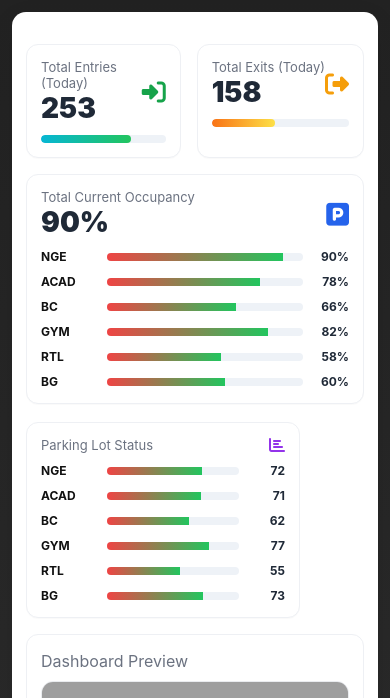
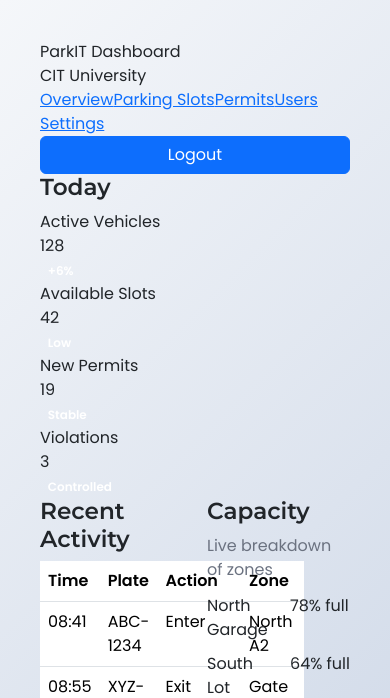
Before and after one commit to Kitanoed/Park_IT, a Django app: template templates/dashboard.html in a window 390 px wide. Shown: the top 698 px of the page. Run offline with Django 5.2, Linux system fonts and the light colour scheme; the template is opened without the code that fills it, so the values that code supplies are empty; grey boxes are pictures that could not be loaded.

Commit message:
feat(templates): update dashboard KPIs and register form

```diff
--- a/templates/dashboard.html
+++ b/templates/dashboard.html
@@ -1,172 +1,206 @@
-<!DOCTYPE html>
-<html lang="en">
-<head>
-  <meta charset="UTF-8" />
-  <meta name="viewport" content="width=device-width, initial-scale=1.0"/>
-  <title>Parking Manager — Dashboard</title>
-  <link rel="stylesheet" href="https://cdnjs.cloudflare.com/ajax/libs/font-awesome/6.4.2/css/all.min.css"/>
+{% extends 'base.html' %}
+{% load static %}
+
+{% block extra_head %}
+<link rel="stylesheet" href="https://cdnjs.cloudflare.com/ajax/libs/font-awesome/6.4.2/css/all.min.css">
 <style>
-    :root{
-      --bg:#f6f7fb;--text:#1f2937;--muted:#6b7280;--brand:#de911d;--accent:#c0392b;--accent2:#ffc300;
-      --card:#ffffff;--ok:#16a34a;--warn:#f59e0b;--ring:0 8px 26px rgba(0,0,0,.08);
+  :root {
+    --bg: #222;
+    --text: #1f2937;
+    --muted: #6b7280;
+    --brand: #de911d;
+    --accent: #c0392b;
+    --accent2: #ffc300;
+    --card: #ffffff;
+    --ok: #16a34a;
+    --warn: #f59e0b;
+    --ring: 0 8px 26px rgba(0,0,0,.08);
   }
-    *{box-sizing:border-box} html,body{height:100%}
-    body{margin:0;font-family:Inter,system-ui,Segoe UI,Roboto,Arial,sans-serif;background:linear-gradient(180deg,#222 0%, #2a2a2a 100%);color:var(--text)}
-    .shell{display:flex;min-height:100vh;padding:18px;gap:18px}
-
-    .sidebar{width:260px;min-width:260px;background:var(--card);border-radius:14px;padding:18px 16px 16px;box-shadow:var(--ring);display:flex;flex-direction:column;position:relative}
-    .mac-dots{display:flex;gap:8px;align-items:center}
-    .dot{width:12px;height:12px;border-radius:999px}
-    .dot.red{background:#ee5253}.dot.yellow{background:#feca57}.dot.green{background:#1dd1a1}
-    .brand{margin:14px 2px 8px;line-height:1.05}
-    .brand .top{font-size:28px;font-weight:800;color:var(--brand)}
-    .brand .bottom{font-size:18px;font-weight:800;color:#222;margin-top:2px}
-    .nav{margin-top:24px;display:flex;flex-direction:column;gap:10px}
-    .nav button{display:flex;align-items:center;gap:12px;border:none;border-radius:10px;padding:12px 14px;font-size:15px;background:transparent;color:#111;cursor:pointer;transition:.2s ease}
-    .nav button.active{background:linear-gradient(90deg,var(--accent),var(--accent2));color:#fff;font-weight:600;box-shadow:0 8px 18px rgba(192,57,43,.25)}
-    .nav button:hover:not(.active){background:#f3f4f6}
-    .sidebar .spacer{flex:1}
-    .admin{display:flex;align-items:center;gap:12px;padding:10px;border-radius:10px;background:#f8fafc}
-    .avatar{width:42px;height:42px;border-radius:999px;background:#e5e7eb}
-    .admin .name{font-weight:700;font-size:14px}.admin .email{font-size:12px;color:var(--muted)}
-
-    .main{flex:1;background:var(--card);border-radius:14px;box-shadow:var(--ring);padding:18px;display:flex;flex-direction:column;gap:18px}
-    .header{display:flex;align-items:center;justify-content:space-between;gap:16px}
-    .title{height:0}
-    .toolbar{display:none}
-
-    .grid{display:grid;gap:16px;grid-template-columns:repeat(12,1fr)}
-    .card{background:#fff;border:1px solid #eef0f4;border-radius:12px;padding:14px;box-shadow:0 1px 0 rgba(0,0,0,.02)}
-    .kpi{display:flex;align-items:center;justify-content:space-between}
-    .kpi .value{font-size:34px;font-weight:900}
-    .kpi .label{color:var(--muted);font-size:13px}
-    .bar{height:8px;background:#eef2f7;border-radius:999px;overflow:hidden}
-    .bar > span{display:block;height:100%;border-radius:999px;background:linear-gradient(90deg,#06b6d4,#22c55e)}
-    .list{display:flex;flex-direction:column;gap:10px}
-    .row{display:flex;align-items:center;gap:10px}
-    .row .tag{min-width:56px;font-size:12px;font-weight:700;color:#111}
-    .row .pct{min-width:36px;text-align:right;font-weight:700;font-size:12px}
-    .row .barline{flex:1;height:8px;background:#eef2f7;border-radius:999px;overflow:hidden}
-    .row .barline > span{display:block;height:100%;background:linear-gradient(90deg,#ef4444,#22c55e)}
-
-    .shot{width:100%;border-radius:12px;overflow:hidden;border:1px solid #eaecef;background:#f8f9fb}
-    .shot img{width:100%;height:auto;display:block}
-    .caption{font-size:12px;color:var(--muted);text-align:center;margin-top:8px}
-
-    @media (max-width:1100px){
-      .sidebar{display:none}.shell{padding:12px}.main{padding:14px}.grid{grid-template-columns:repeat(6,1fr)}
+  .shell { display: flex; min-height: 72vh; gap: 18px; }
+  .sidebar { width: 260px; min-width: 260px; background: var(--card); border-radius: 14px; padding: 18px 16px; box-shadow: var(--ring); display: flex; flex-direction: column; }
+  .brand { margin: 6px 2px 12px; line-height: 1.05; }
+  .brand .top { font-size: 26px; font-weight: 800; letter-spacing: .2px; }
+  .brand .bot { color: #9aa3af; font-size: 13px; }
+  .nav a { display: flex; align-items: center; gap: 10px; padding: 10px 12px; margin: 2px 0; color: #1f2937; text-decoration: none; border-radius: 10px; }
+  .nav a.active { background: #f6f7fb; color: #111827; }
+  .nav a .i { width: 28px; height: 28px; border-radius: 8px; background: #f3f4f6; display: inline-flex; align-items: center; justify-content: center; color: #111827; }
+  .content { flex: 1; display: flex; flex-direction: column; gap: 18px; }
+  .row { display: grid; grid-template-columns: repeat(12, 1fr); gap: 18px; }
+  .col-12 { grid-column: span 12; }
+  .col-6 { grid-column: span 6; }
+  .col-4 { grid-column: span 4; }
+  .panel { background: var(--card); border-radius: 14px; box-shadow: var(--ring); padding: 16px; }
+  .panel h3 { margin: 2px 0 10px; font-size: 18px; }
+  .kpis { display: grid; grid-template-columns: repeat(12, 1fr); gap: 12px; }
+  .kpi { grid-column: span 3; background: #f8fafc; border-radius: 12px; padding: 14px; }
+  .kpi .label { color: var(--muted); font-size: 12px; }
+  .kpi .value { font-size: 24px; font-weight: 700; margin-top: 4px; }
+  .badge { display: inline-flex; align-items: center; gap: 6px; padding: 4px 8px; border-radius: 999px; font-size: 12px; }
+  .badge.ok { background: #ecfdf5; color: #065f46; }
+  .badge.warn { background: #fff7ed; color: #9a3412; }
+  .table { width: 100%; border-collapse: collapse; }
+  .table th, .table td { padding: 10px 8px; text-align: left; border-bottom: 1px solid #f0f2f5; font-size: 14px; }
+  .chip { display: inline-flex; align-items: center; gap: 6px; padding: 4px 10px; border-radius: 999px; font-size: 12px; background: #f3f4f6; color: #111827; }
+  .btn-primary { background: linear-gradient(90deg, #b71c1c, #ffb400); color: #fff; border: none; padding: 10px 14px; border-radius: 10px; font-weight: 600; }
+  @media (max-width: 992px) {
+    .col-6 { grid-column: span 12; }
+    .col-4 { grid-column: span 12; }
+    .kpi { grid-column: span 6; }
   }
-    @media (max-width:720px){
-      .grid{grid-template-columns:repeat(1,1fr)} .kpi .value{font-size:28px}
+  @media (max-width: 640px) {
+    .kpi { grid-column: span 12; }
+    .sidebar { display: none; }
   }
 </style>
-</head>
-<body>
+{% endblock %}
+
+{% block content %}
+<div class="container" style="padding: 20px;">
   <div class="shell">
     <aside class="sidebar">
-      <div class="mac-dots">
-        <span class="dot red"></span><span class="dot yellow"></span><span class="dot green"></span>
-      </div>
       <div class="brand">
-        <div class="top">Parking</div>
-        <div class="bottom">Manager</div>
+        <div class="top">ParkIT Dashboard</div>
+        <div class="bot">CIT University</div>
       </div>
       <nav class="nav">
-        <button class="active"><i class="fa fa-th-large"></i><span>Dashboard</span></button>
-        <button><i class="fa fa-car"></i><span>Parking Spaces</span></button>
-        <button><i class="fa fa-users"></i><span>Manage Users</span></button>
-        <!-- Settings button removed -->
+        <a href="#" class="active"><span class="i"><i class="fa-solid fa-gauge"></i></span> Overview</a>
+        <a href="#"><span class="i"><i class="fa-solid fa-car"></i></span> Parking Slots</a>
+        <a href="#"><span class="i"><i class="fa-solid fa-ticket"></i></span> Permits</a>
+        <a href="#"><span class="i"><i class="fa-solid fa-user"></i></span> Users</a>
+        <a href="#"><span class="i"><i class="fa-solid fa-gear"></i></span> Settings</a>
       </nav>
-      <div class="spacer"></div>
-      <div class="admin">
-        <div class="avatar"></div>
-        <div>
-          <div class="name">Admin Name</div>
-          <div class="email">admin@email.com</div>
-        </div>
+      <div style="margin-top:auto">
+        <a href="{% url 'logout' %}" class="btn btn-primary w-100">Logout</a>
       </div>
     </aside>
 
-    <main class="main">
-      <div class="header">
-        <div class="title"></div>
-        <div class="toolbar"></div>
+    <main class="content">
+      <div class="row">
+        <div class="col-12">
+          <div class="panel">
+            <h3>Today</h3>
+            <div class="kpis">
+              <div class="kpi">
+                <div class="label">Active Vehicles</div>
+                <div class="value">128</div>
+                <span class="badge ok"><i class="fa-solid fa-arrow-trend-up"></i> +6%</span>
               </div>
-
-      <section class="grid">
-        <div class="card" style="grid-column: span 3;">
               <div class="kpi">
-            <div>
-              <div class="label">Total Entries (Today)</div>
-              <div class="value">253</div>
+                <div class="label">Available Slots</div>
+                <div class="value">42</div>
+                <span class="badge warn"><i class="fa-solid fa-triangle-exclamation"></i> Low</span>
               </div>
-            <i class="fa fa-sign-in-alt" style="color:var(--ok);font-size:24px"></i>
+              <div class="kpi">
+                <div class="label">New Permits</div>
+                <div class="value">19</div>
+                <span class="badge ok"><i class="fa-solid fa-circle-check"></i> Stable</span>
               </div>
-          <div class="bar" style="margin-top:10px"><span style="width:72%"></span></div>
-        </div>
-
-        <div class="card" style="grid-column: span 3;">
               <div class="kpi">
-            <div>
-              <div class="label">Total Exits (Today)</div>
-              <div class="value">158</div>
-            </div>
-            <i class="fa fa-sign-out-alt" style="color:var(--warn);font-size:24px"></i>
-          </div>
-          <div class="bar" style="margin-top:10px"><span style="width:46%;background:linear-gradient(90deg,#f97316,#fde047)"></span></div>
-        </div>
-
-        <div class="card" style="grid-column: span 6;">
-          <div class="kpi" style="margin-bottom:10px">
-            <div>
-              <div class="label">Total Current Occupancy</div>
-              <div class="value">90%</div>
-            </div>
-            <i class="fa fa-square-parking" style="color:#2563eb;font-size:26px"></i>
-          </div>
-          <div class="list">
-            <div class="row"><div class="tag">NGE</div><div class="barline"><span style="width:90%"></span></div><div class="pct">90%</div></div>
-            <div class="row"><div class="tag">ACAD</div><div class="barline"><span style="width:78%"></span></div><div class="pct">78%</div></div>
-            <div class="row"><div class="tag">BC</div><div class="barline"><span style="width:66%"></span></div><div class="pct">66%</div></div>
-            <div class="row"><div class="tag">GYM</div><div class="barline"><span style="width:82%"></span></div><div class="pct">82%</div></div>
-            <div class="row"><div class="tag">RTL</div><div class="barline"><span style="width:58%"></span></div><div class="pct">58%</div></div>
-            <div class="row"><div class="tag">BG</div><div class="barline"><span style="width:60%"></span></div><div class="pct">60%</div></div>
+                <div class="label">Violations</div>
+                <div class="value">3</div>
+                <span class="badge ok"><i class="fa-solid fa-shield"></i> Controlled</span>
               </div>
             </div>
-      </section>
-
-      <section class="grid">
-        <div class="card" style="grid-column: span 4;">
-          <div class="kpi" style="margin-bottom:10px">
-            <div class="label">Parking Lot Status</div>
-            <i class="fa fa-chart-bar" style="color:#9333ea"></i>
-          </div>
-          <div class="list">
-            <div class="row"><div class="tag">NGE</div><div class="barline"><span style="width:72%"></span></div><div class="pct">72</div></div>
-            <div class="row"><div class="tag">ACAD</div><div class="barline"><span style="width:71%"></span></div><div class="pct">71</div></div>
-            <div class="row"><div class="tag">BC</div><div class="barline"><span style="width:62%"></span></div><div class="pct">62</div></div>
-            <div class="row"><div class="tag">GYM</div><div class="barline"><span style="width:77%"></span></div><div class="pct">77</div></div>
-            <div class="row"><div class="tag">RTL</div><div class="barline"><span style="width:55%"></span></div><div class="pct">55</div></div>
-            <div class="row"><div class="tag">BG</div><div class="barline"><span style="width:73%"></span></div><div class="pct">73</div></div>
           </div>
         </div>
 
-        <div class="card" style="grid-column: span 8;">
-          <div class="label" style="margin:2px 0 10px;color:var(--muted)">Dashboard Preview</div>
-          <div class="shot">
-            <img src="Screenshot-2025-10-11-003344.jpg" alt="Admin dashboard screenshot"/>
+        <div class="col-6">
+          <div class="panel">
+            <h3>Recent Activity</h3>
+            <table class="table">
+              <thead>
+                <tr>
+                  <th>Time</th>
+                  <th>Plate</th>
+                  <th>Action</th>
+                  <th>Zone</th>
+                </tr>
+              </thead>
+              <tbody>
+                <tr>
+                  <td>08:41</td>
+                  <td>ABC-1234</td>
+                  <td><span class="chip"><i class="fa-solid fa-circle-arrow-right"></i> Enter</span></td>
+                  <td>North A2</td>
+                </tr>
+                <tr>
+                  <td>08:55</td>
+                  <td>XYZ-9876</td>
+                  <td><span class="chip"><i class="fa-solid fa-circle-arrow-left"></i> Exit</span></td>
+                  <td>Gate 3</td>
+                </tr>
+                <tr>
+                  <td>09:12</td>
+                  <td>CIT-0021</td>
+                  <td><span class="chip"><i class="fa-solid fa-ticket"></i> Permit</span></td>
+                  <td>Office</td>
+                </tr>
+                <tr>
+                  <td>09:20</td>
+                  <td>GHT-5521</td>
+                  <td><span class="chip"><i class="fa-solid fa-circle-exclamation"></i> Warning</span></td>
+                  <td>South B1</td>
+                </tr>
+              </tbody>
+            </table>
           </div>
-          <div class="caption">Weekly peak traffic visualization and KPIs embedded as an image.</div>
         </div>
-      </section>
 
-      <section class="card">
-        <div class="label" style="margin-bottom:10px;color:var(--muted)">Peak Parking Times (Weekly)</div>
-        <div class="shot" style="max-width:980px;margin:0 auto">
-          <img src="Screenshot-2025-10-11-003353.jpg" alt="Bar chart preview"/>
+        <div class="col-6">
+          <div class="panel">
+            <h3>Capacity</h3>
+            <p style="color:#6b7280; margin:0 0 12px;">Live breakdown of zones</p>
+            <div style="display:grid; grid-template-columns: 1fr auto; gap:10px;">
+              <div>North Garage</div><div><span class="chip">78% full</span></div>
+              <div>South Lot</div><div><span class="chip">64% full</span></div>
+              <div>Visitor Area</div><div><span class="chip">38% full</span></div>
+              <div>Faculty Zone</div><div><span class="chip">82% full</span></div>
             </div>
-      </section>
+            <div style="margin-top:14px; display:flex; gap:8px;">
+              <button class="btn btn-primary"><i class="fa-solid fa-plus"></i> Add Slot</button>
+              <button class="btn btn-primary" style="background:linear-gradient(90deg,#111827,#374151)">Manage</button>
+            </div>
+          </div>
+        </div>
+
+        <div class="col-4">
+          <div class="panel">
+            <h3>Alerts</h3>
+            <ul style="list-style:none; padding:0; margin:0; display:flex; flex-direction:column; gap:10px;">
+              <li><span class="chip"><i class="fa-solid fa-bell"></i> South Lot nearing capacity</span></li>
+              <li><span class="chip"><i class="fa-solid fa-bell"></i> Permit batch pending approval</span></li>
+              <li><span class="chip"><i class="fa-solid fa-bell"></i> Camera 2 offline</span></li>
+            </ul>
+          </div>
+        </div>
+
+        <div class="col-4">
+          <div class="panel">
+            <h3>Quick Actions</h3>
+            <div style="display:grid; grid-template-columns: repeat(2,1fr); gap:10px;">
+              <a class="btn btn-primary" href="#"><i class="fa-solid fa-ticket"></i> Issue Permit</a>
+              <a class="btn btn-primary" href="#"><i class="fa-solid fa-car"></i> Reserve Slot</a>
+              <a class="btn btn-primary" href="#"><i class="fa-solid fa-user-plus"></i> Add User</a>
+              <a class="btn btn-primary" href="#"><i class="fa-solid fa-download"></i> Export</a>
+            </div>
+          </div>
+        </div>
+
+        <div class="col-4">
+          <div class="panel">
+            <h3>Status</h3>
+            <p style="margin:0 0 8px;">System Health</p>
+            <div style="display:flex; gap:8px; flex-wrap:wrap;">
+              <span class="badge ok"><i class="fa-solid fa-server"></i> API</span>
+              <span class="badge ok"><i class="fa-solid fa-database"></i> DB</span>
+              <span class="badge ok"><i class="fa-solid fa-wifi"></i> Network</span>
+              <span class="badge warn"><i class="fa-solid fa-video"></i> Camera 2</span>
+            </div>
+          </div>
+        </div>
+
+      </div>
     </main>
   </div>
-</body>
-</html>
+</div>
+{% endblock %}
```
Also changed, not shown: templates/register.html (+61 -42 lines). Lines whose indentation alone changed are shown as unchanged.
